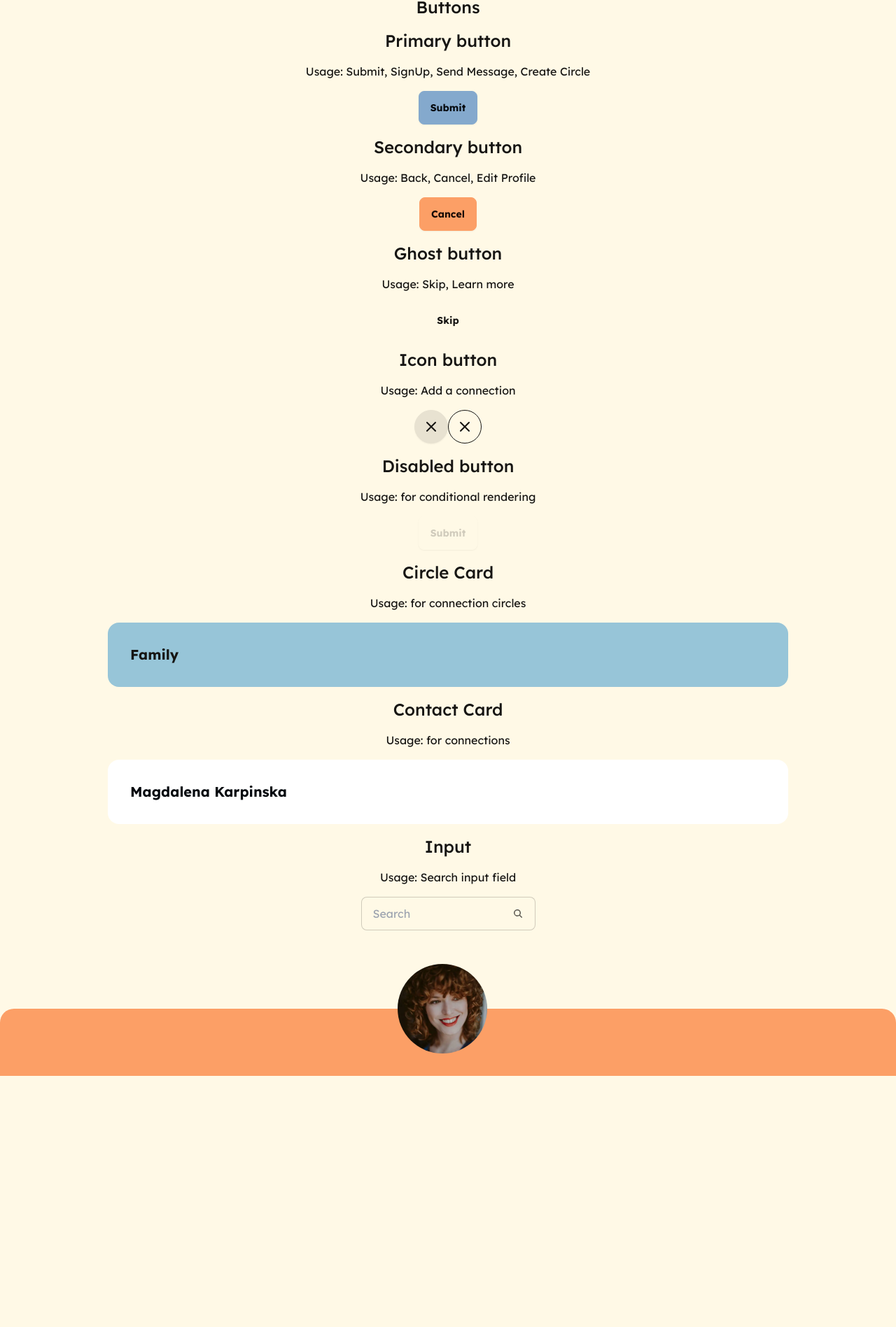
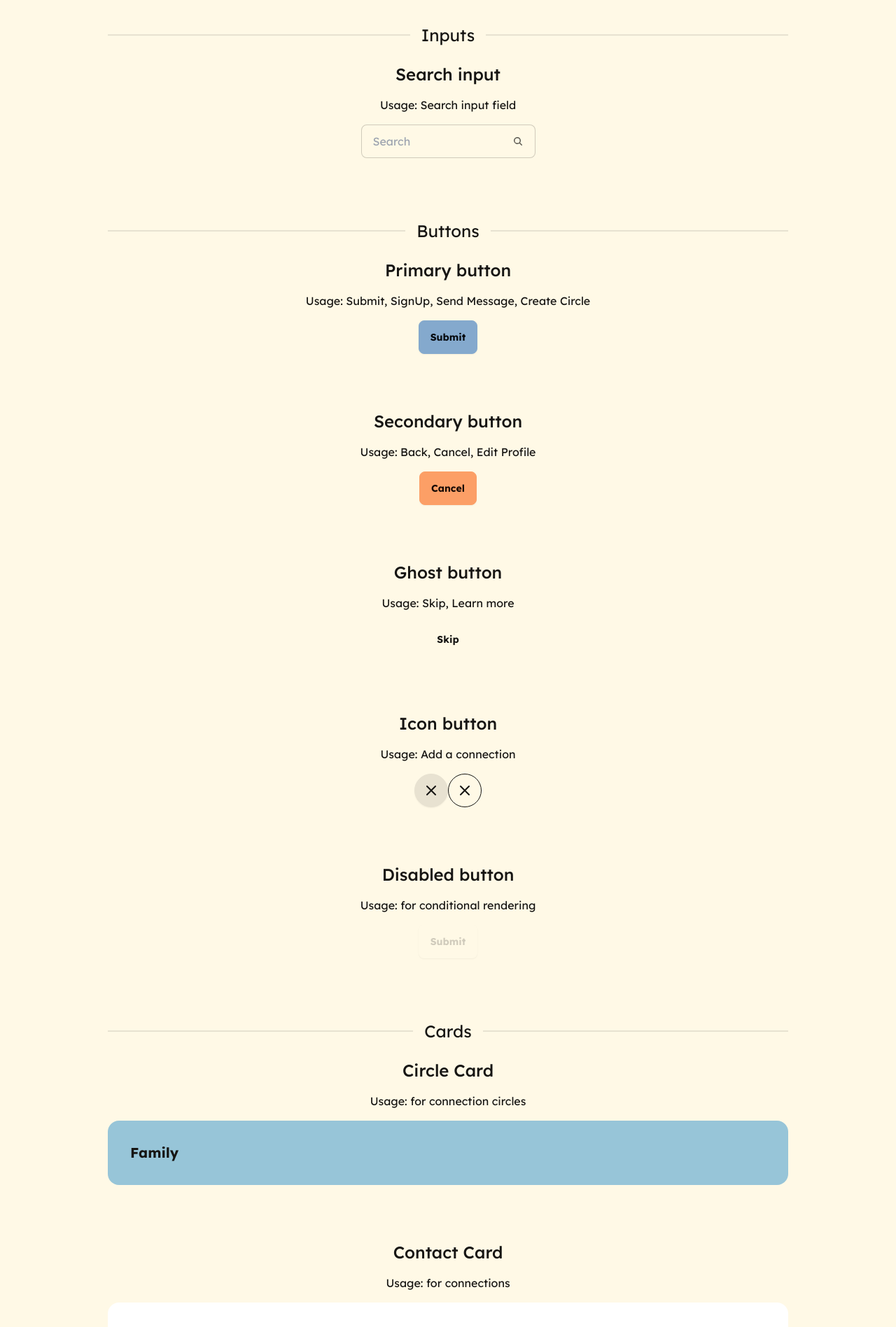
Before and after one commit to magdalena-karpinska/blisko-app, a Next.js app: page /design-system in a window 1280 px wide. Shown: the part 238-2135 px from the top of the page at 70% size. Before the commit the page ends 1776 px from the top, so only its background shows below. Built offline with nearby package versions, Linux system fonts and the light colour scheme.

Commit message:
Adds divider components and improves styling

```diff
--- a/src/app/design-system/page.tsx
+++ b/src/app/design-system/page.tsx
@@ -9,36 +9,60 @@ import {
 import { CircleCard } from "../ui/circle-card";
 import { ConnectionCard } from "../ui/connection-card";
 import SearchInput from "../ui/input";
+import Divider from "../ui/divider";
 
 export default function designSystem() {
   return (
     <main className="w-full flex flex-col items-center space-y-4 my-8">
       <Heading1 text="Design System" />
-      <Heading3 text="Buttons" />
+      <div className="py-8 w-full flex flex-col items-center space-y-4">
+        <Divider text="Inputs" />
+        <Heading3 text="Search input" />
+        <Paragraph text="Usage: Search input field" />
+        <SearchInput />
+      </div>
+      <div className="py-8 w-full flex flex-col items-center space-y-4">
+        <Divider text="Buttons" />
         <Heading3 text="Primary button" />
         <Paragraph text="Usage: Submit, SignUp, Send Message, Create Circle" />
         <PrimaryButton>Submit</PrimaryButton>
+      </div>
+      <div className="py-8 w-full flex flex-col items-center space-y-4">
         <Heading3 text="Secondary button" />
         <Paragraph text="Usage: Back, Cancel, Edit Profile" />
         <SecondaryButton>Cancel</SecondaryButton>
+      </div>
+
+      <div className="py-8 w-full flex flex-col items-center space-y-4">
         <Heading3 text="Ghost button" />
         <Paragraph text="Usage: Skip, Learn more" />
         <GhostButton>Skip</GhostButton>
+      </div>
+
+      <div className="py-8 w-full flex flex-col items-center space-y-4">
         <Heading3 text="Icon button" />
         <Paragraph text="Usage: Add a connection" />
         <IconButton>Skip</IconButton>
+      </div>
+
+      <div className="py-8 w-full flex flex-col items-center space-y-4">
         <Heading3 text="Disabled button" />
         <Paragraph text="Usage: for conditional rendering" />
         <DisabledButton>Submit</DisabledButton>
+      </div>
+
+      <div className="py-8 w-full flex flex-col items-center space-y-4">
+        <Divider text="Cards" />
         <Heading3 text="Circle Card" />
         <Paragraph text="Usage: for connection circles" />
         <CircleCard text="Family" bgColor={"blue"} />
+      </div>
+
+      <div className="py-8 w-full flex flex-col items-center space-y-4">
         <Heading3 text="Contact Card" />
         <Paragraph text="Usage: for connections" />
         <ConnectionCard text="Magdalena Karpinska" />
-      <Heading3 text="Input" />
-      <Paragraph text="Usage: Search input field" />
-      <SearchInput />
+      </div>
     </main>
   );
 }
```
Lines whose indentation alone changed are shown as unchanged.
